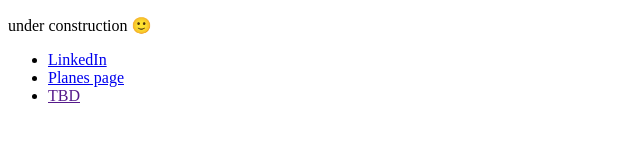
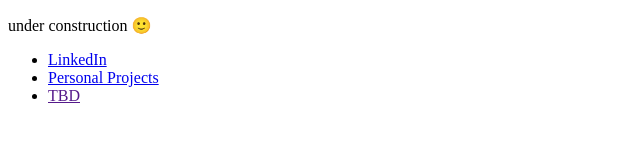
Before and after one commit to gzunigapadron/gzuniga.github.io, a plain HTML site: page index.html in a window 1280 px wide. Shown: the full height of the page, 0-640 px from the left. Drawn offline with Linux system fonts and the light colour scheme.

Commit message:
Adding personal projects index page

```diff
--- a/index.html
+++ b/index.html
@@ -12,7 +12,7 @@
 
     <ul>
         <li><a href="https://www.linkedin.com/in/gustavozuniga/">LinkedIn</a></li>
-        <li><a href="/AirplanesPage/index.html">Planes page</a></li>
+        <li><a href="/PersonalProjects/PersonalProjects.html">Personal Projects</a></li>
         <li><a href="">TBD</a></li>
     </ul>
 </body>
```
Also changed, not shown: PersonalProjects/PersonalProjects.html (added, +14 -0 lines), PersonalProjects/AirplanesPage/index.html (renamed from AirplanesPage/index.html).
